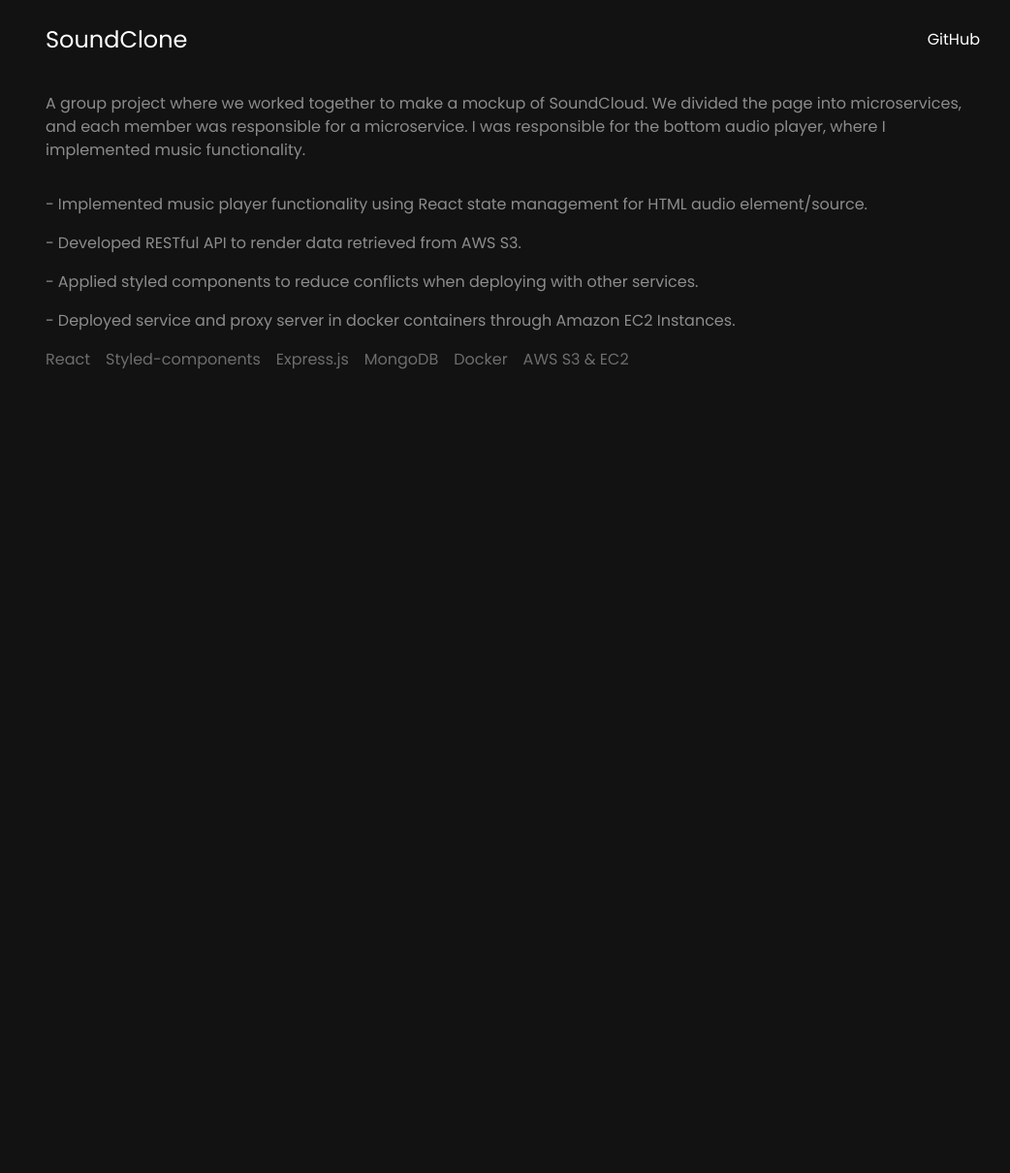
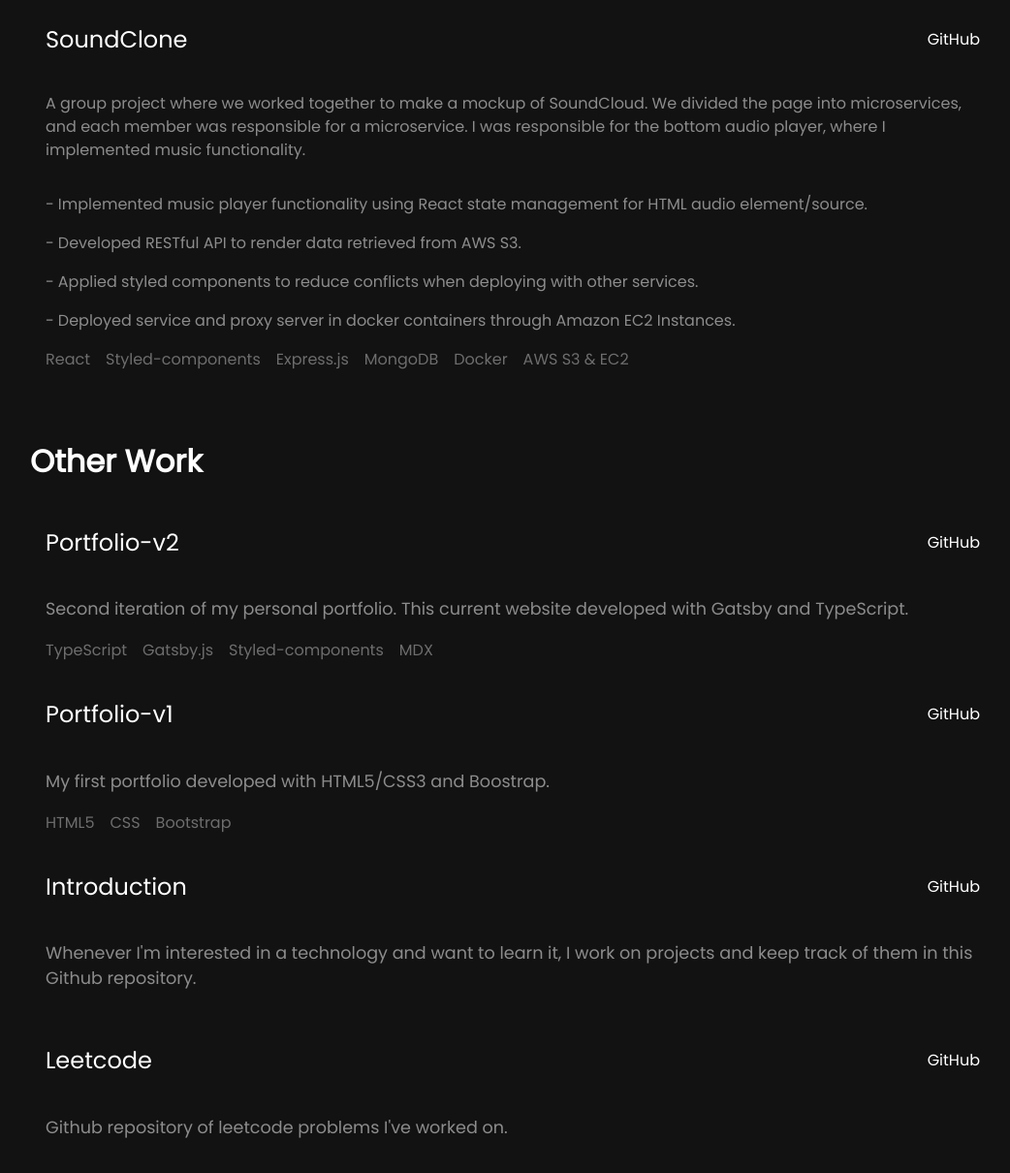
Before and after one commit to kangjietan/portfolio-v2, a Gatsby site: page /fullresume in a window 1280 px wide. Shown: the part 3625-4835 px from the top of the page at 97% size, without its empty margins (119-1161 px from the left). Before the commit the page ends 4024 px from the top, so only its background shows below. Built offline with nearby package versions, Linux system fonts and the light colour scheme; Gatsby itself is replaced by a stand-in of ours.

Commit message:
Render other work component.

```diff
--- a/src/pages/fullresume/index.tsx
+++ b/src/pages/fullresume/index.tsx
@@ -11,6 +11,7 @@
 
 // @ts-ignore
 import Fade from "react-reveal/Fade";
+import OtherWork from "./components/OtherWork";
 
 const Container = styled.div`
   display: flex;
@@ -60,6 +61,7 @@
         <Experience />
         <Education />
         <Projects />
+        <OtherWork />
       </Container>
     </>
   );
```
